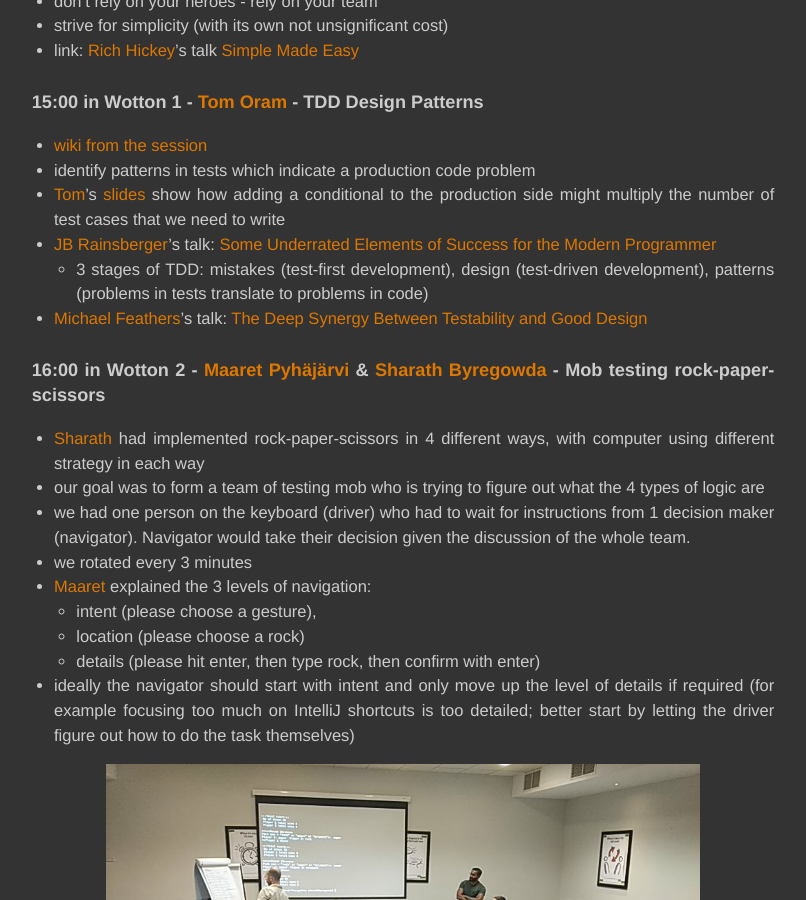
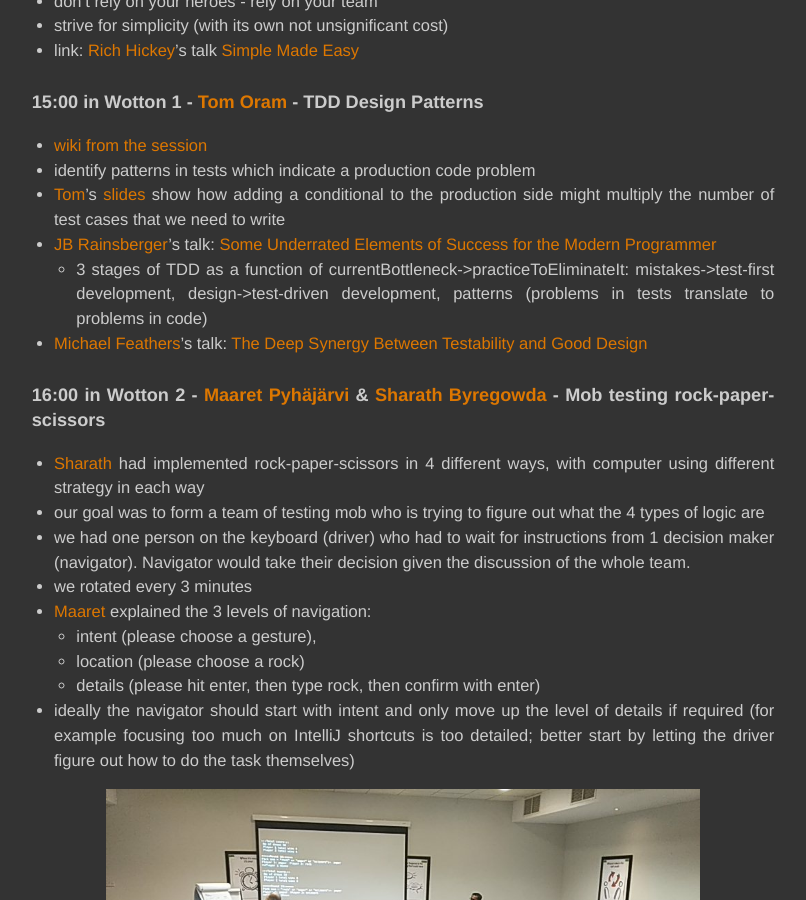
Before and after one commit to unclejamal/unclejamal.github.io, a Jekyll site: the page built from _posts/2019-06-16-socrates-uk.markdown, in a window 1280 px wide and 900 px high, scrolled down 7700 px. Shown: the whole window, without its empty margins (237-1043 px from the left). Built offline with Jekyll 4.4.1, drawn with Linux system fonts in a browser that asks for light colours; Markdown is read by kramdown in place of the engine named in the settings; comment, search, counter and statistics services are not loaded.

Commit message:
Add blog post SoCraTes UK 2019

```diff
--- a/_posts/2019-06-16-socrates-uk.markdown
+++ b/_posts/2019-06-16-socrates-uk.markdown
@@ -212,7 +212,7 @@ Saturday, 8th June
 - identify patterns in tests which indicate a production code problem
 - [Tom](https://twitter.com/tomphp)'s [slides](https://www.slideshare.net/TomOram/tdd-design-patterns-socrates-uk-2019) show how adding a conditional to the production side might multiply the number of test cases that we need to write
 - [JB Rainsberger](https://twitter.com/jbrains)'s talk: [Some Underrated Elements of Success for the Modern Programmer](https://www.youtube.com/watch?v=mbcV_Qdb7Ts)
-  - 3 stages of TDD: mistakes (test-first development), design (test-driven development), patterns (problems in tests translate to problems in code)
+  - 3 stages of TDD as a function of currentBottleneck->practiceToEliminateIt: mistakes->test-first development, design->test-driven development, patterns (problems in tests translate to problems in code)
 - [Michael Feathers](https://twitter.com/mfeathers)'s talk: [The Deep Synergy Between Testability and Good Design](https://www.youtube.com/watch?v=4cVZvoFGJTU)
 
 
```
